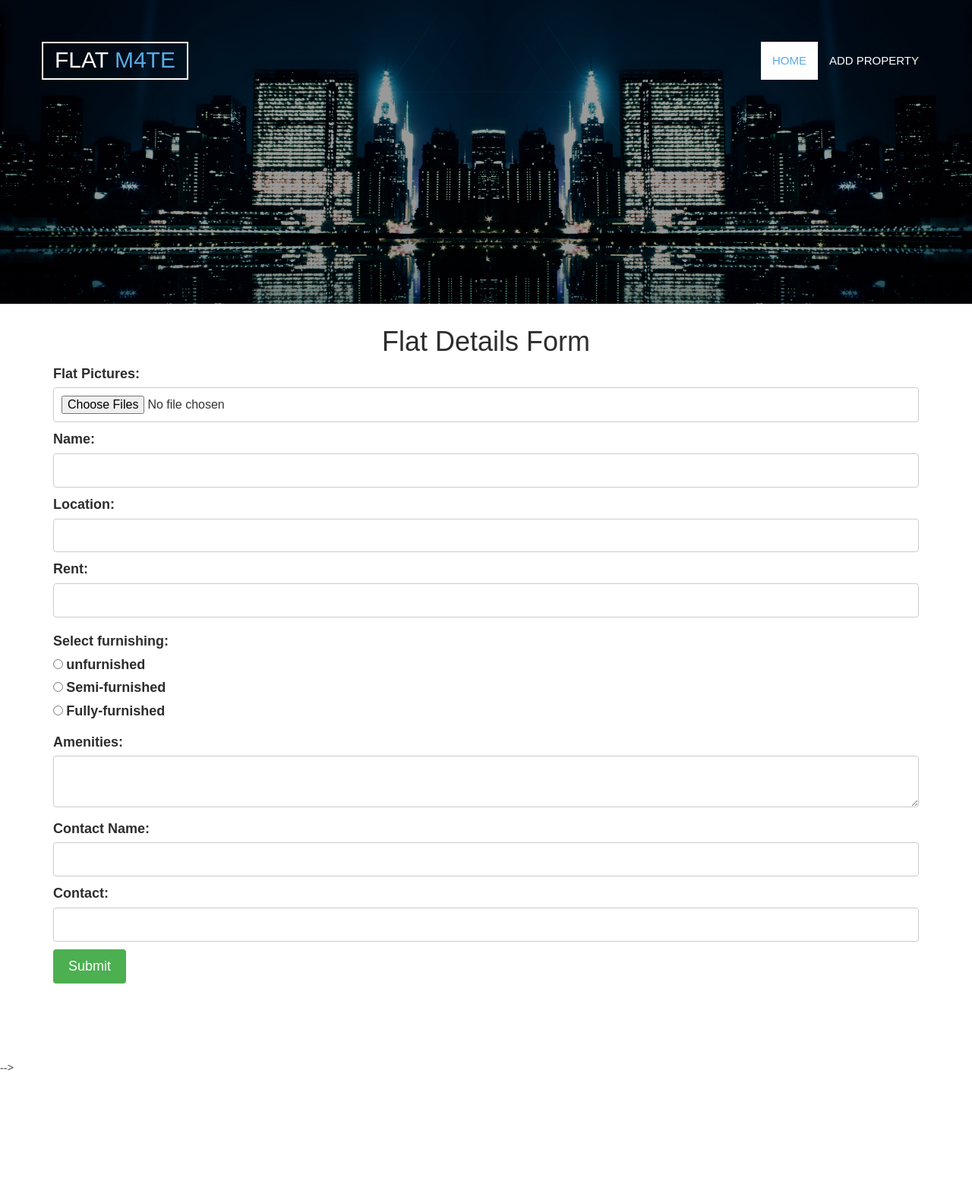
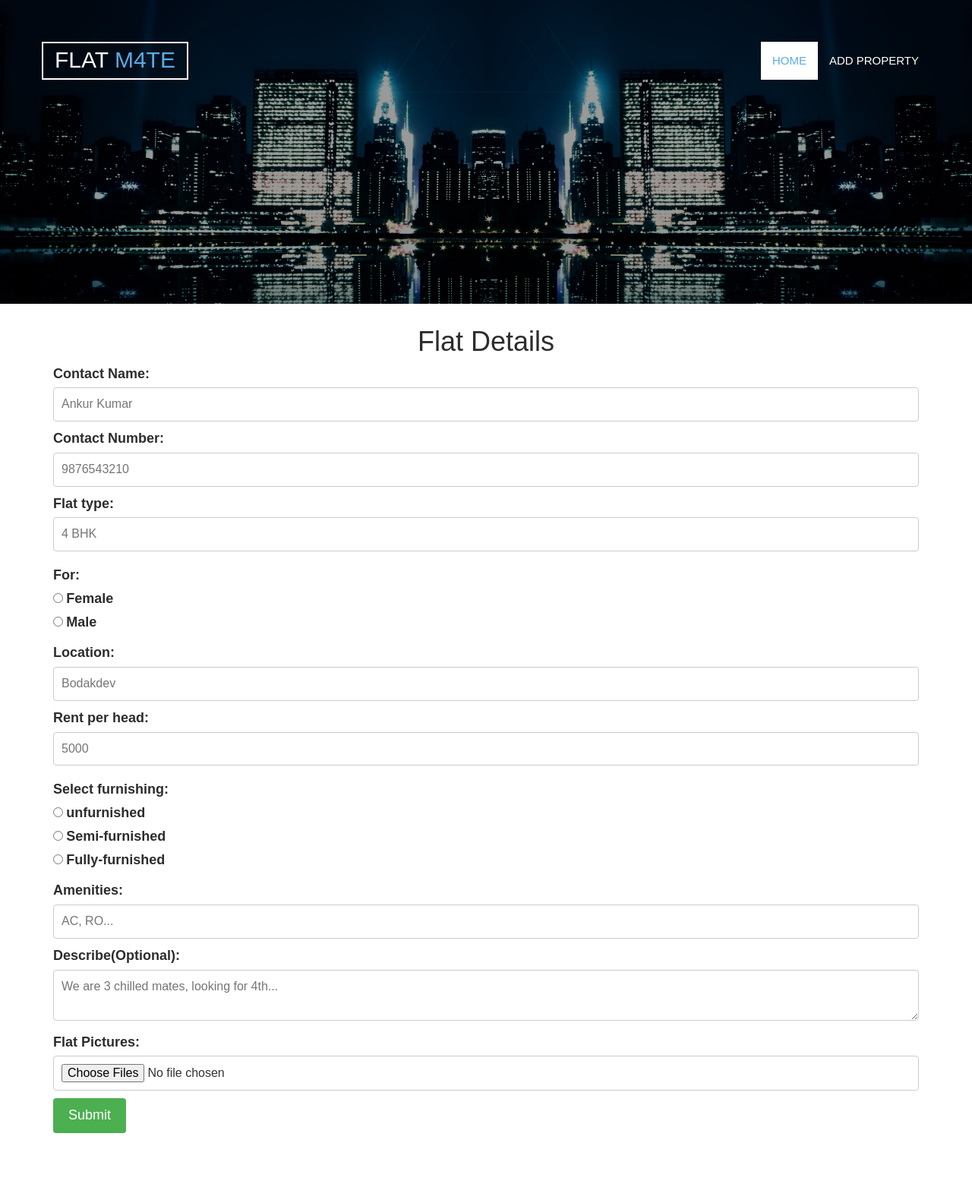
Before and after one commit to testacc93/flatmate, a Django app: page /addproperty/ in a window 1280 px wide. Shown: the top 1584 px of the page at 76% size. Before the commit the page ends 1409 px from the top, so only its background shows below. Run offline with Django 4.2, Linux system fonts and the light colour scheme; some libraries are stand-ins or nearby versions.

Commit message:
made changes on front end

```diff
--- a/property/settings.py
+++ b/property/settings.py
@@ -117,7 +117,7 @@ USE_TZ = True
 # Static files (CSS, JavaScript, Images)
 # https://docs.djangoproject.com/en/4.2/howto/static-files/
 
-STATIC_URL = 'static/'
+STATIC_URL = '/static/'
 STATICFILES_DIRS = [
     os.path.join(BASE_DIR, 'static', 'admin'),
     os.path.join(BASE_DIR, 'assets'),
--- a/propertyapp/views.py
+++ b/propertyapp/views.py
@@ -5,46 +5,32 @@ from django.db.models import Q
 from django.shortcuts import redirect
 from django.http import HttpResponseRedirect
 from django.urls import reverse
+
 def index(request):
     apartments = Property.objects.all()
+    all_properties = []
     for apartment in apartments:
         image = Image.objects.filter(property=apartment.id).first()
-        apartment_data = apartment.__dict__
+        flat_dict = {}
 
-        apartment_data['image'] = image
-    return render(request, 'index.html', {'apartments' : apartments})
+        flat_dict['id'] = apartment.__dict__['id']
+
+        flat_dict['user_contact'] = User.objects.get(id=apartment.__dict__['user_id']).phone
+        flat_dict['rent'] = apartment.__dict__['rent']
+        flat_dict['prop_name'] = apartment.__dict__['prop_name']
+        flat_dict['location'] = apartment.__dict__['location']
+        flat_dict['address'] = apartment.__dict__['address']
+        flat_dict['desc'] = apartment.__dict__['desc']
+        flat_dict['furnishing'] = apartment.__dict__['furnishing']
+        flat_dict['gender'] = apartment.__dict__['gender']
+
+        flat_dict['image'] = image.image.url
+        all_properties.append(flat_dict)
+
+    return render(request, 'index.html', {'apartments' : all_properties})
 
 def addproperty(request):
     return render(request, 'addprop.html')
-
-# def search_results(request):
-
-#     print("saaaaaaaaaaaaaa", numbers_json)
-#     prop_list = []
-#     for query in numbers_json:
-#         print("thsisasssssssssssssssssssssss is", query)
-#         if query != ',':
-#             prop = Property.objects.get(id=query)
-#             flat_dict = {}
-#             image = Image.objects.filter(property=prop.id).first()
-
-
-            # flat_dict['user_id'] = prop.__dict__['user_id']
-            # flat_dict['rent'] = prop.__dict__['rent']
-            # flat_dict['prop_name'] = prop.__dict__['prop_name']
-            # flat_dict['location'] = prop.__dict__['location']
-            # flat_dict['address'] = prop.__dict__['address']
-            # flat_dict['desc'] = prop.__dict__['desc']
-            # flat_dict['furnishing'] = prop.__dict__['furnishing']
-            # flat_dict['image'] = image
-
-
-
-
-#             prop_list.append(flat_dict)
-
-#     print(prop_list)
-
 
 
 def searchprop(request):
@@ -77,9 +63,6 @@ def searchprop(request):
         flat_dict['furnishing'] = prop.__dict__['furnishing']
         flat_dict['image'] = image.image.url
 
-
-        flat_dict['id'] = prop.__dict__['id']
-
         prop_id_lst.append(flat_dict)
 
 
@@ -95,25 +78,23 @@ def propdetails(request, id):
     flat_details['rent'] = property.__dict__['rent']
     flat_details['prop_name'] = property.__dict__['prop_name']
     flat_details['location'] = property.__dict__['location']
-    flat_details['desc'] = [ amenity for amenity in property.__dict__['desc'].split(',') ]
+    flat_details['amenities'] = [ amenity for amenity in property.__dict__['amenities'].split(',') ]
     flat_details['furnishing'] = property.__dict__['furnishing']
+    flat_details['desc'] = property.__dict__['desc']
+
+
     flat_details['image'] = [image.image.url for image in images]
+
+    flat_details['desc'] = property.__dict__['desc']
+    flat_details['user_name'] = property.__dict__['desc']
+
+    flat_details['user_contact'] = User.objects.get(id=property.__dict__['user_id']).phone
+
+
     print(flat_details['desc'])
 
 
     return render(request, 'propdetails.html', {'apartment':flat_details})
-
-
-
-
-
-
-
-
-
-
-
-
 
 def submitprop(request):
     data = request.POST
@@ -124,17 +105,18 @@ def submitprop(request):
     contact_no = request.POST['contact_no']
     rent = request.POST['rent']
     furnishing = request.POST['furnishing']
+    desc = request.POST['desc']
+    gender = request.POST['gender']
 
-
+    print("=====================",desc)
 
     files = request.FILES.getlist('flat_pics')
-    # currentTime =
 
     try:
 
         user = User.objects.create(username=contact_name, phone=contact_no)
 
-        prop = Property.objects.create(user=user,rent=rent,prop_name=flat_name,location=location,address="Ahmedabad", desc=amenities, furnishing=furnishing)
+        prop = Property.objects.create(user=user,rent=rent,prop_name=flat_name,location=location,address="Ahmedabad", amenities=amenities, furnishing=furnishing, desc=desc, gender=gender)
         prop.save()
 
         for file in files:
--- a/templates/addprop.html
+++ b/templates/addprop.html
@@ -23,19 +23,43 @@
             <div class="aa-properties-details">
              <div id="prop-form" class="aa-properties-info">
                 <div id="csrf-token">{% csrf_token %}</div>
-                    <h1>Flat Details Form</h1>
+                    <h1>Flat Details</h1>
 
-                    <label for="flat_pics">Flat Pictures:</label>
-                    <input type="file" class="flat_pics" id="flat_pics" name="flat_pics" accept="image/*" multiple required>
+                    <label for="contact_name">Contact Name:</label>
+                    <input type="text" placeholder="Ankur Kumar" id="contact_name" name="contact_name" required>
 
-                    <label for="location">Name:</label>
-                    <input type="text" id="flat_name" name="flat_name" required>
+                    <label for="contact_name">Contact Number:</label>
+                    <input type="text" placeholder="9876543210" id="contact_no" name="contact_no" required>
+
+                    <label for="location">Flat type:</label>
+                    <input type="text" placeholder="4 BHK" id="flat_name" name="flat_name" required>
+
+                    <div id="gender-div" style="margin-top:9px; margin-bottom: 10px;">
+                      <label for="gender">For:</label><br>
+
+                      <input type="radio" id="female" name="gender" value="1">
+                      <label for="gender">Female</label><br>
+
+                      <input type="radio" id="male" name="gender" value="2">
+                      <label for="gender">Male</label><br>
+                    </div>
+
+                    {% comment %} <div id="gender-div" style="margin-top:9px; margin-bottom: 10px;">
+                      <label for="gender">For:</label><br>
+
+                      <input type="radio" id="female" name="female" value="1">
+                      <label for="gender">unfurnished</label><br>
+
+                      <input type="radio" id="semi-furnishing" name="furnishing" value="2">
+                      <label for="furnishing">Semi-furnished</label><br>
+                    </div> {% endcomment %}
+
 
                     <label for="location">Location:</label>
-                    <input type="text" id="location" name="location" required>
+                    <input type="text" placeholder="Bodakdev" id="location" name="location" required>
 
-                    <label for="rent">Rent:</label>
-                    <input type="text" id="rent" name="rent" required>
+                    <label for="rent">Rent per head:</label>
+                    <input type="text" placeholder="5000" id="rent" name="rent" required>
 
                     <div id="checkbox-div" style="margin-top:9px; margin-bottom: 10px;">
                       <label for="furnishing">Select furnishing:</label><br>
@@ -43,7 +67,7 @@
                       <input type="radio" id="furnishing" name="furnishing" value="3">
                       <label for="furnishing">unfurnished</label><br>
 
-                      <input type="radio" id="semi-furnishing" name="furnishing" value="1">
+                      <input type="radio" id="semi-furnishing" name="furnishing" value="2">
                       <label for="furnishing">Semi-furnished</label><br>
 
 
@@ -52,14 +76,14 @@
                     </div>
 
                     <label for="amenities">Amenities:</label>
-                    <textarea id="amenities" name="amenities"></textarea>
+                    <input type="text" placeholder="AC, RO..." id="amenities" name="amenities" required>
 
 
-                    <label for="contact_name">Contact Name:</label>
-                    <input type="text" id="contact_name" name="contact_name" required>
+                    <label for="describe">Describe(Optional):</label>
+                    <textarea id="describe" placeholder="We are 3 chilled mates, looking for 4th..."  name="describe"></textarea>
 
-                    <label for="contact_name">Contact:</label>
-                    <input type="text" id="contact_no" name="contact_no" required>
+                    <label for="flat_pics">Flat Pictures:</label>
+                    <input type="file" class="flat_pics" id="flat_pics" name="flat_pics" accept="image/*" multiple required>
 
                     <input id="submit-btn" onclick="submitform()" type="submit" value="Submit">
                     <div id="error-message" style="margin-top: 10px; display: none;" class="alert alert-warning" role="alert">
@@ -80,15 +104,23 @@
             form_ele.style.opacity = 0.2
             document.getElementById("submit-btn").disabled = true
             console.log("disable")
+
             var flat_name = document.getElementById("flat_name").value
             var location = document.getElementById("location").value
             var amenities = document.getElementById("amenities").value
             var contact_name = document.getElementById("contact_name").value
             var contact_no = document.getElementById("contact_no").value
             var rent = document.getElementById("rent").value
+            var desc = document.getElementById("describe").value
+            if (desc.length == 0){
+              desc = "We are chill people to stay with (:"
+            }
+
             // var furnishing = document.getElementById("furnishing").value
 
             var furn = $("input[type='radio'][name='furnishing']:checked").val();
+            var gender = $("input[type='radio'][name='gender']:checked").val();
+
 
             console.log(furn)
 
@@ -125,8 +157,8 @@
             formData.append('contact_no', contact_no.toString());
             formData.append('rent', rent.toString());
             formData.append('furnishing', furn.toString());
-
-
+            formData.append('desc', desc.toString());
+            formData.append('gender', gender.toString());
 
 
             $.ajax({
--- a/templates/base.html
+++ b/templates/base.html
@@ -38,6 +38,9 @@
           font-family: Arial, sans-serif;
         }
         #checkbox-div label{
+          display:inline-block;
+        }
+        #gender-div label{
           display:inline-block;
         }
         label {
```
Also changed, not shown: propertyapp/models.py (+7 -0 lines), templates/index.html (+8 -2 lines), templates/propdetails.html (+3 -4 lines), db.sqlite3, propertyapp/migrations/0002_property_amenities.py (added), propertyapp/migrations/0003_property_gender.py (added).
